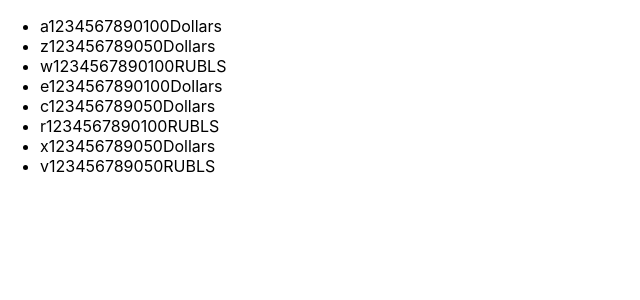
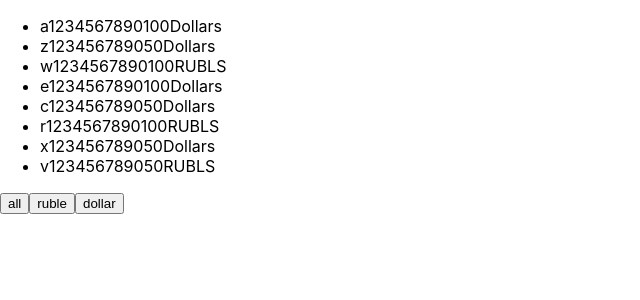
Before and after one commit to AnnaRalew/micro-components, a React (Create React App) app: page / in a window 1280 px wide. Shown: the top 300 px of the page, without its empty margins (0-640 px from the left). Built offline with nearby package versions, Linux system fonts and the light colour scheme.

Commit message:
Add filter button for money

```diff
--- a/src/App.tsx
+++ b/src/App.tsx
@@ -6,6 +6,7 @@ import {Body} from "./site/Body";
 import {NewComponent} from "./components/NewComponent";
 import {Button} from "./components/Button";
 
+type filterType = 'all' | 'ruble' | 'dollar'
 function App() {
     const [money, setMoney] = useState([
                                            { banknots: 'Dollars', value: 100, number: ' a1234567890' },
@@ -44,6 +45,10 @@ function App() {
     //         setA(++a)
     //     }
     // }
+    const onClickFilterHandler = (value: filterType) => {
+        setFilter(value)
+    }
+
 
   return (
    <>
@@ -64,11 +69,11 @@ function App() {
                </li>
            )})}
        </ul>
-       {/*<div>*/}
-       {/*    <Button/>*/}
-       {/*    <Button/>*/}
-       {/*    <Button/>*/}
-       {/*</div>*/}
+       <div>
+           <Button onClickHandler={()=>onClickFilterHandler('all')} name={'all'}/>
+           <Button onClickHandler={()=>onClickFilterHandler('ruble')} name={'ruble'}/>
+           <Button onClickHandler={()=>onClickFilterHandler('dollar')} name={'dollar'}/>
+       </div>
 
    </>
   );
```
